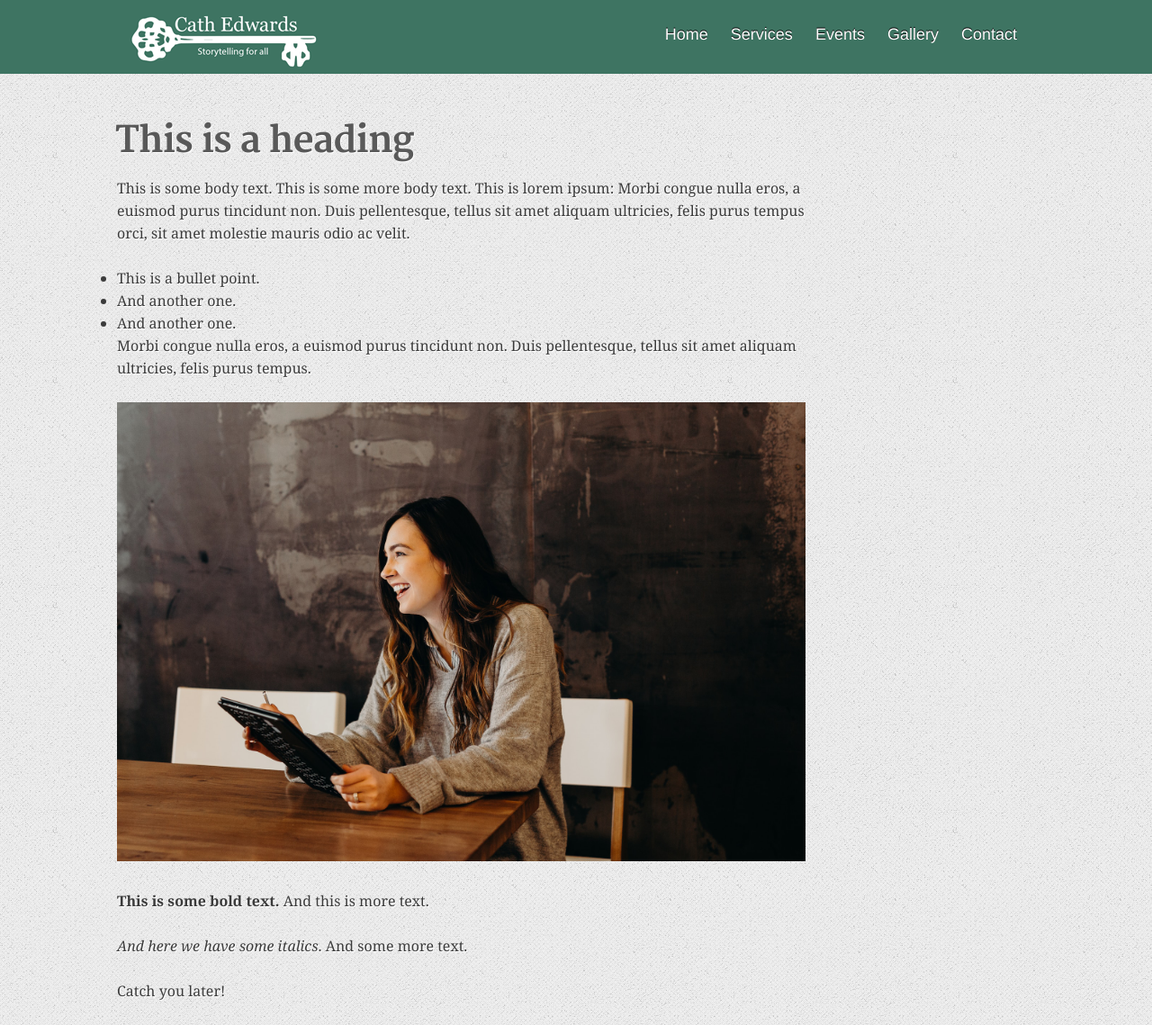
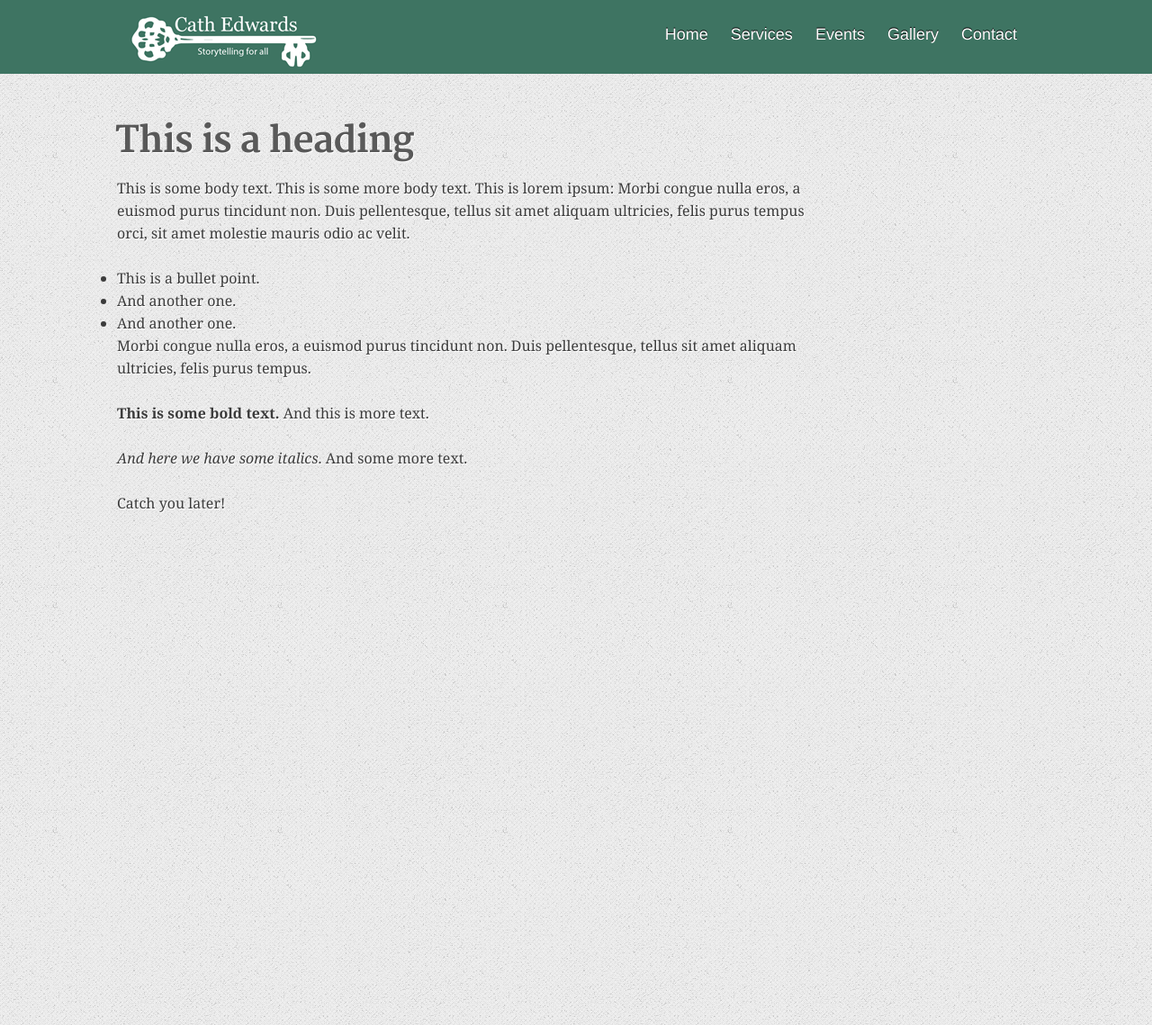
Before and after one commit to m3dwards/storytellingforall, a Jekyll site: the page built from _events/2024-04-01-this-is-the-title-field-is-static.md, in a window 1280 px wide. Shown: the whole page at 90% size. Built offline with Jekyll 4.4.1, drawn with Linux system fonts in a browser that asks for light colours; a script that is not in the unit is left out.

Commit message:
Update Events “2024-04-01-this-is-the-title-field-is-static”

```diff
--- a/_events/2024-04-01-this-is-the-title-field-is-static.md
+++ b/_events/2024-04-01-this-is-the-title-field-is-static.md
@@ -4,18 +4,15 @@ title: This is the title field in Static
 description: "This is the description field in Static. "
 image: /images/brooke-cagle-jbwcenourcg-unsplash.jpg
 ---
-
 # This is a heading
 
 This is some body text. This is some more body text. This is lorem ipsum: Morbi congue nulla eros, a euismod purus tincidunt non. Duis pellentesque, tellus sit amet aliquam ultricies, felis purus tempus orci, sit amet molestie mauris odio ac velit.
 
--   This is a bullet point.
--   And another one.
--   And another one.
+- This is a bullet point.
+- And another one.
+- And another one.
 
 Morbi congue nulla eros, a euismod purus tincidunt non. Duis pellentesque, tellus sit amet aliquam ultricies, felis purus tempus.
-
-![This is the image alt text.](/images/brooke-cagle-jbwcenourcg-unsplash.jpg "And this is the image title.")
 
 **This is some bold text.** And this is more text.
 
```
